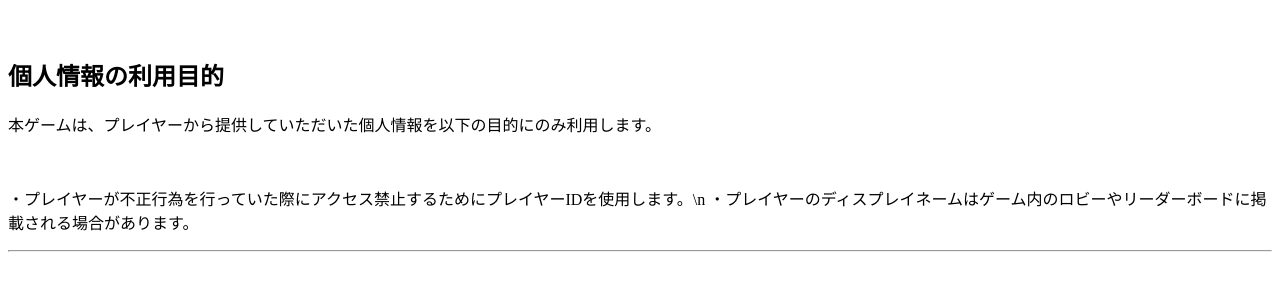
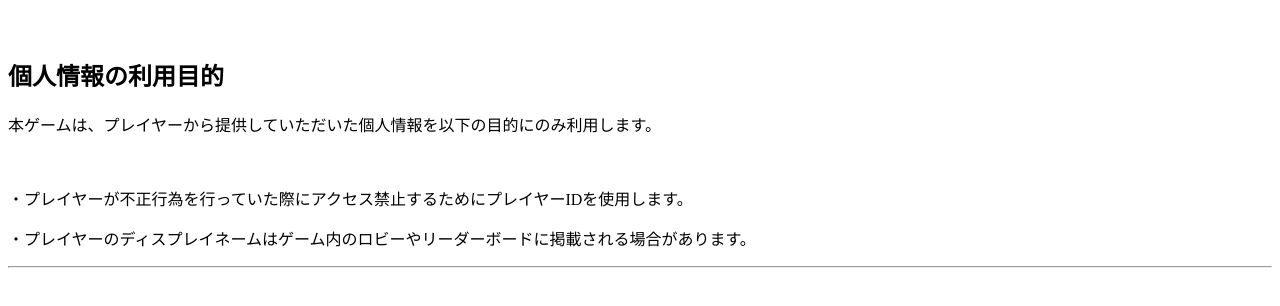
Before and after one commit to i32Designs/backendReddish.github.io, a plain HTML site: page privacy-policy.html in a window 1280 px wide. Shown: the part 74-380 px from the top of the page. Drawn offline with Linux system fonts and the light colour scheme.

Commit message:
Update privacy-policy.html

```diff
--- a/privacy-policy.html
+++ b/privacy-policy.html
@@ -10,7 +10,9 @@
         <p>本ゲームは、プレイヤーから提供していただいた個人情報を以下の目的にのみ利用します。</p>
         <br>
         <p>
-            ・プレイヤーが不正行為を行っていた際にアクセス禁止するためにプレイヤーIDを使用します。\n
+            ・プレイヤーが不正行為を行っていた際にアクセス禁止するためにプレイヤーIDを使用します。
+        </p>
+        <p>
             ・プレイヤーのディスプレイネームはゲーム内のロビーやリーダーボードに掲載される場合があります。
         </p>
         <hr />
```
